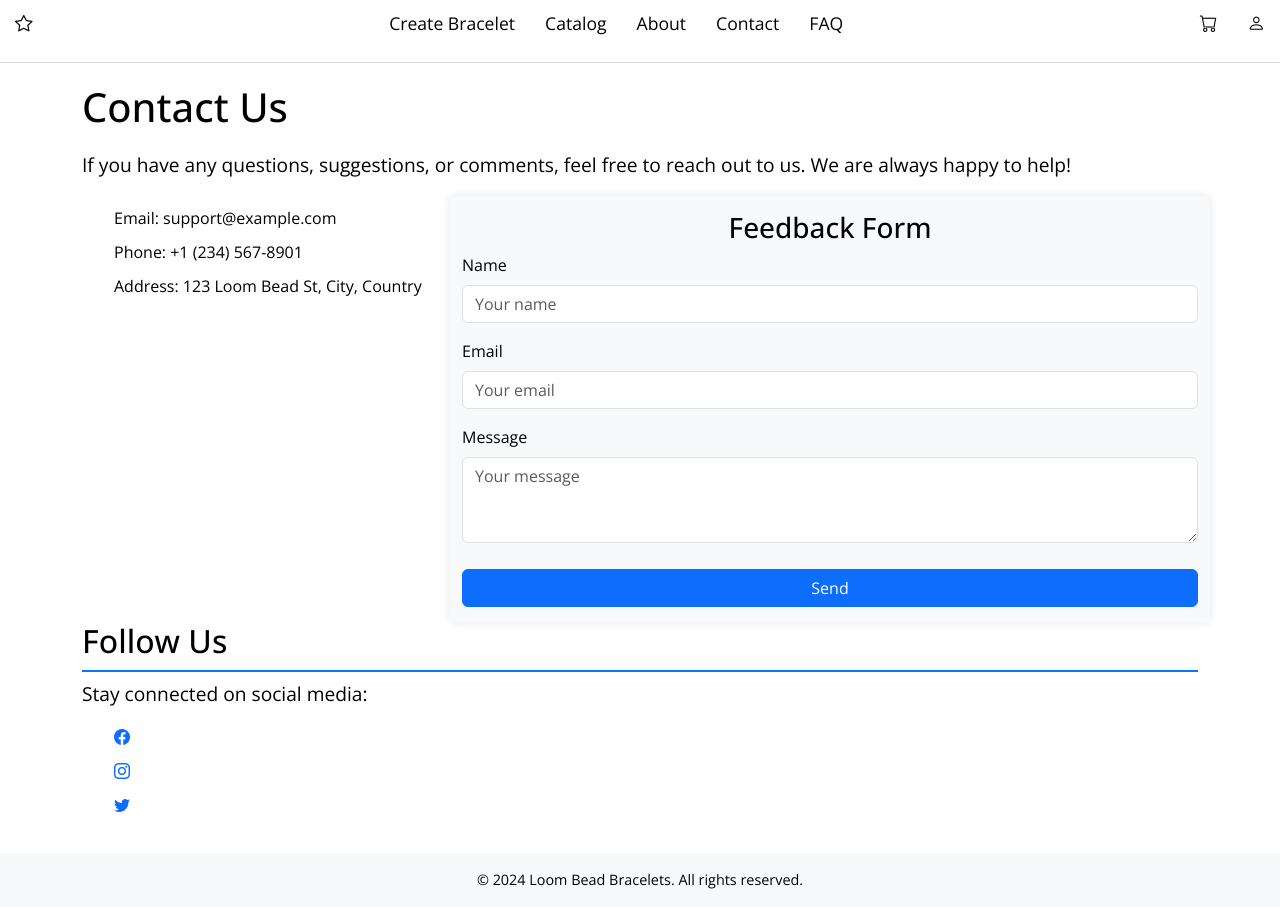
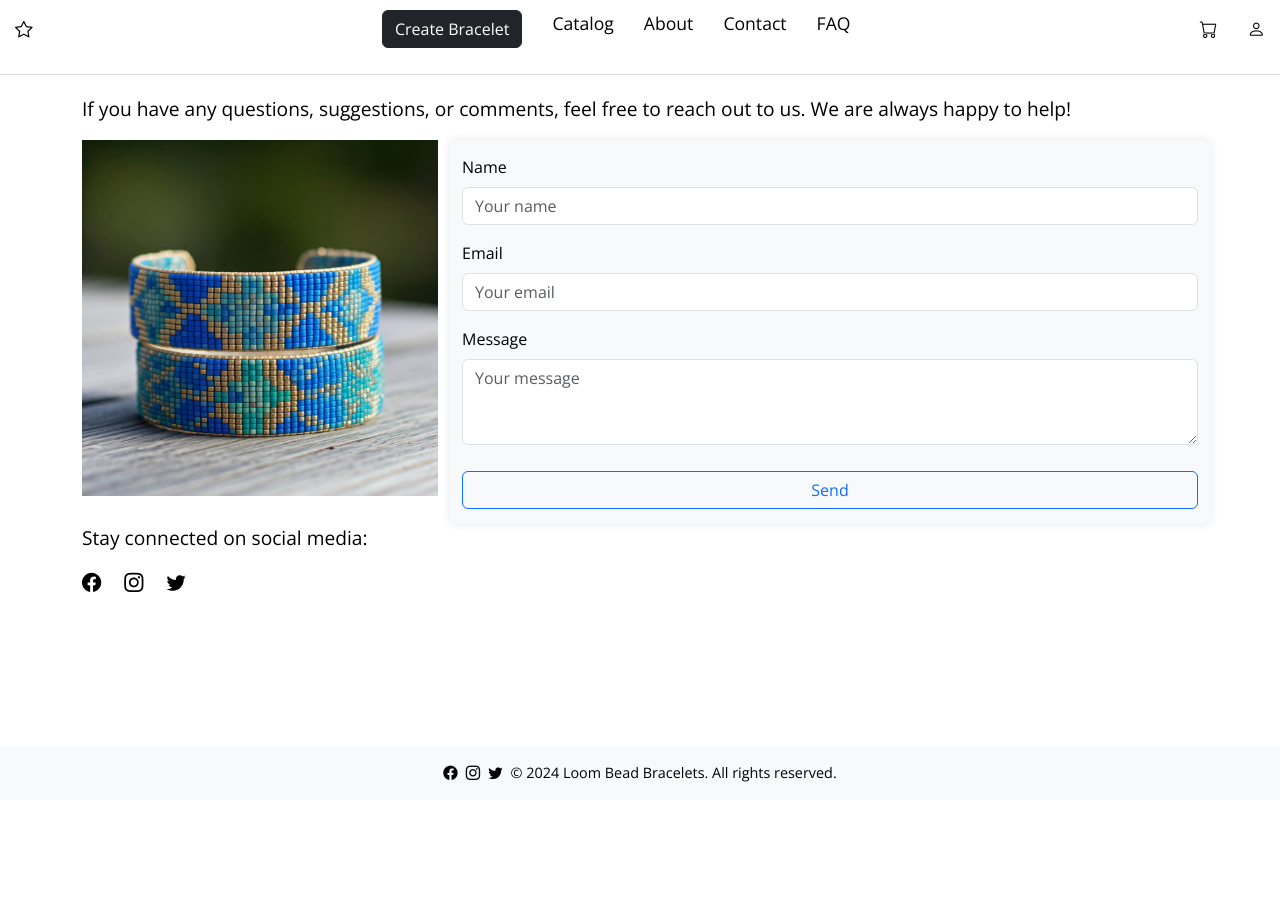
Before and after one commit to Dulatto/loom-bead-bracelet, a React (Create React App) app: page /contact in a window 1280 px wide. After the commit the page ends 800 px from the top, so only its background shows below. Built offline with nearby package versions, Linux system fonts and the light colour scheme.

Commit message:
contact page

```diff
--- a/src/components/BraceletDesigner.js
+++ b/src/components/BraceletDesigner.js
@@ -52,6 +52,7 @@ function BraceletDesigner() {
     const beadHeight = (1 / beadsPerCmVertical) * scaleFactor; // height of each bead (scaled)
 
     return (
+        <div className="container">
             <div className="bracelet-designer-container row">
                 {/* Controls Section */}
                 <div className="col-md-3">
@@ -112,6 +113,7 @@ function BraceletDesigner() {
                     </Stage>
                 </div>
             </div>
+        </div>
     );
 }
 
--- a/src/components/Contact.js
+++ b/src/components/Contact.js
@@ -1,26 +1,22 @@
 import React from 'react';
-import '../styles/contact.css'; // Ensure you have styles for this page
+import '../styles/contact.css';
+import contactImage from '../assets/for_contact.jpeg';// Ensure you have styles for this page
 
 function Contact() {
     return (
         <div className="container">
             <div className='row'>
                 <div className='col-12 text-start'>
-                    <h1 >Contact Us</h1>
                     <p >If you have any questions, suggestions, or comments, feel free to reach out to us. We are always happy to help!</p>
 
                 </div>
                 <div className='col-4 contact-info'>
+                    <img src={contactImage} alt="Contact" className="img-fluid" />
 
-                    <ul>
-                        <li><strong>Email:</strong> support@example.com</li>
-                        <li><strong>Phone:</strong> +1 (234) 567-8901</li>
-                        <li><strong>Address:</strong> 123 Loom Bead St, City, Country</li>
-                    </ul>
                 </div>
 
                 <div className="col-8 feedback-form">
-                    <h3>Feedback Form</h3>
+
                     <form>
                         <div className="mb-3">
                             <label htmlFor="name" className="form-label">Name</label>
@@ -34,20 +30,20 @@ function Contact() {
                             <label htmlFor="message" className="form-label">Message</label>
                             <textarea className="form-control" id="message" rows="3" placeholder="Your message" required></textarea>
                         </div>
-                        <button type="submit" className="btn btn-primary">Send</button>
+                        <button type="submit" className="btn btn-outline-primary">Send</button>
                     </form>
                 </div>
 
 
 
                 <div className="social-media">
-                    <h2>Follow Us</h2>
+
                     <p>Stay connected on social media:</p>
-                    <ul>
-                        <li><a href="https://facebook.com" target="_blank" rel="noopener noreferrer"><i class="bi bi-facebook"></i></a></li>
-                        <li><a href="https://instagram.com" target="_blank" rel="noopener noreferrer"><i class="bi bi-instagram"></i></a></li>
-                        <li><a href="https://twitter.com" target="_blank" rel="noopener noreferrer"><i class="bi bi-twitter"></i></a></li>
-                    </ul>
+                    <p>
+                        <a href="https://facebook.com" target="_blank" rel="noopener noreferrer"><i className="bi bi-facebook me-2"></i></a>
+                        <a href="https://instagram.com" target="_blank" rel="noopener noreferrer"><i className="bi bi-instagram me-2" ></i></a>
+                        <a href="https://twitter.com" target="_blank" rel="noopener noreferrer"><i className="bi bi-twitter me-2"></i></a>
+                    </p>
                 </div>
             </div>
         </div >
--- a/src/components/Footer.js
+++ b/src/components/Footer.js
@@ -4,7 +4,11 @@ import '../styles/footer.css';
 function Footer() {
     return (
         <footer className="footer">
-            <p>&copy; 2024 Loom Bead Bracelets. All rights reserved.</p>
+            <p>
+                <a href="https://facebook.com" target="_blank" rel="noopener noreferrer"><i className="bi bi-facebook me-2"></i></a>
+                <a href="https://instagram.com" target="_blank" rel="noopener noreferrer"><i className="bi bi-instagram me-2" ></i></a>
+                <a href="https://twitter.com" target="_blank" rel="noopener noreferrer"><i className="bi bi-twitter me-2"></i></a>
+                &copy; 2024 Loom Bead Bracelets. All rights reserved.</p>
         </footer>
     );
 }
--- a/src/components/Header.js
+++ b/src/components/Header.js
@@ -15,7 +15,7 @@ function Header() {
 
                     {/* Центрированные ссылки */}
                     <div className="d-flex flex-grow-1 justify-content-center">
-                        <li><Link to="/designer">Create Bracelet</Link></li>
+                        <li><Link to="/designer"><button className='btn btn-dark mt-0'>Create Bracelet</button></Link></li>
                         <li><Link to="/catalog">Catalog</Link></li>
                         <li><Link to="/about">About</Link></li>
                         <li><Link to="/contact">Contact</Link></li>
--- a/src/components/Home.js
+++ b/src/components/Home.js
@@ -4,6 +4,7 @@ import '../styles/home.css';
 function Home() {
     return (
         <div className="container">
+
             <h1 className="text-center">Welcome to the Loom Bead Bracelet Designer</h1>
             <div className='text-center mb-2'>
                 <button className="btn btn-sm btn-primary">Start Designing</button>
--- a/src/styles/app.css
+++ b/src/styles/app.css
@@ -58,3 +58,8 @@ body {
     padding: 1rem; /* Внутренние отступы для футера */
     text-align: center; /* Центрировать текст */
 }
+
+a {
+    color: #000;
+    text-decoration: none;
+}
--- a/src/styles/contact.css
+++ b/src/styles/contact.css
@@ -3,40 +3,47 @@
     margin: 0 auto; /* Center the container */
     padding: 20px; /* Add some padding */
 }
-
 h1 {
     font-size: 2.5rem;
     margin-bottom: 20px;
 }
-
 h2 {
     font-size: 1.8rem;
     margin-top: 30px;
     border-bottom: 2px solid #007bff; /* Add a bottom border */
     padding-bottom: 10px; /* Add space below the heading */
 }
-
 ul {
     list-style-type: none; /* Remove bullets */
     padding: 0; /* Remove padding */
 }
-
 li {
     margin: 10px 0; /* Space between list items */
 }
-
 .feedback-form {
     background-color: #f8f9fa; /* Light background for the form */
     padding: 15px;
     border-radius: 5px; /* Rounded corners */
     box-shadow: 0 0 10px rgba(0, 0, 0, 0.1); /* Subtle shadow */
 }
-
 .btn {
     width: 100%; /* Full-width button */
     margin-top: 10px; /* Space above button */
 }
-
 .social-media a {
     margin-right: 15px; /* Space between social links */
 }
+.form-control {
+    border-radius: 0;
+}
+.btn {
+    border-radius: 0;
+}
+.btn:hover {
+    background-color: #16a9b8;
+    border-color: #16a9b8;
+}
+.btn-outline-primary {
+    --bs-btn-color: #16a9b8;
+    --bs-btn-border-color: #16a9b8;
+}
```
Also changed, not shown: src/assets/for_contact.jpeg (added). Lines whose indentation alone changed are shown as unchanged.
